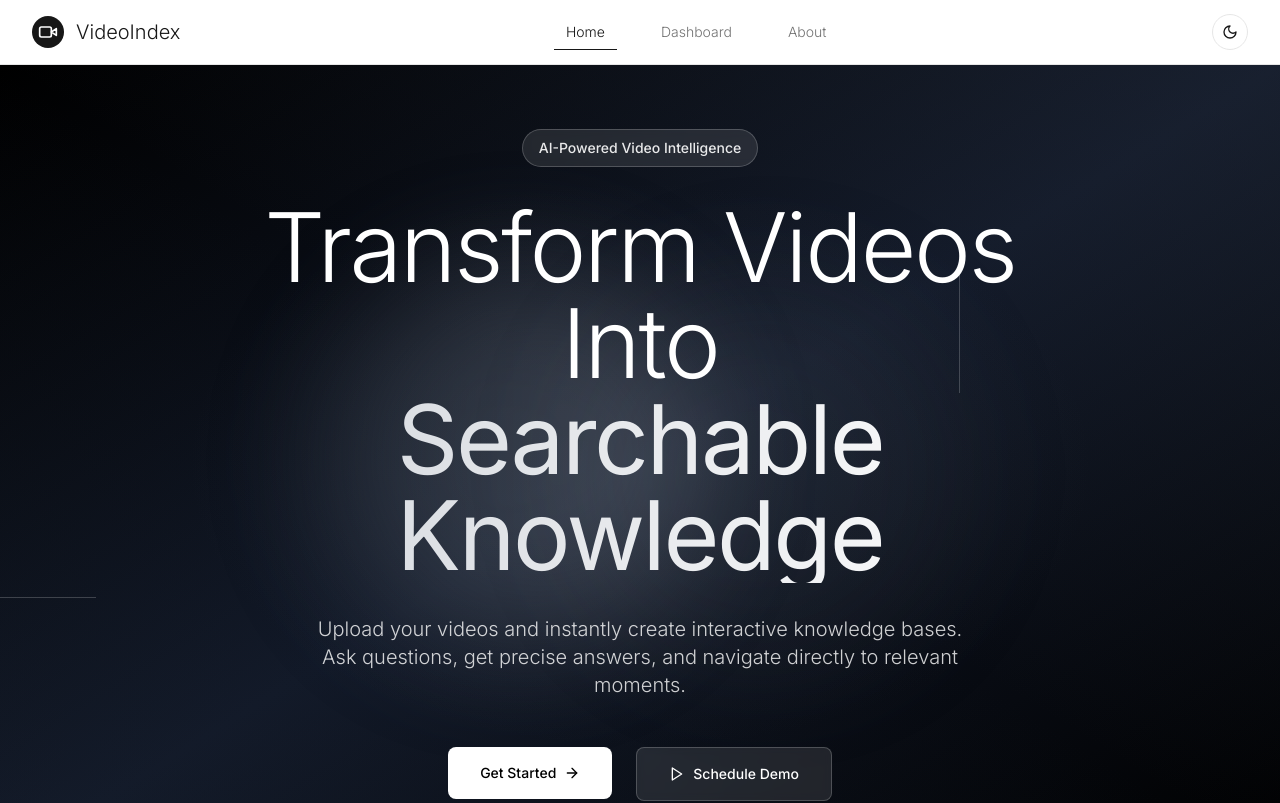
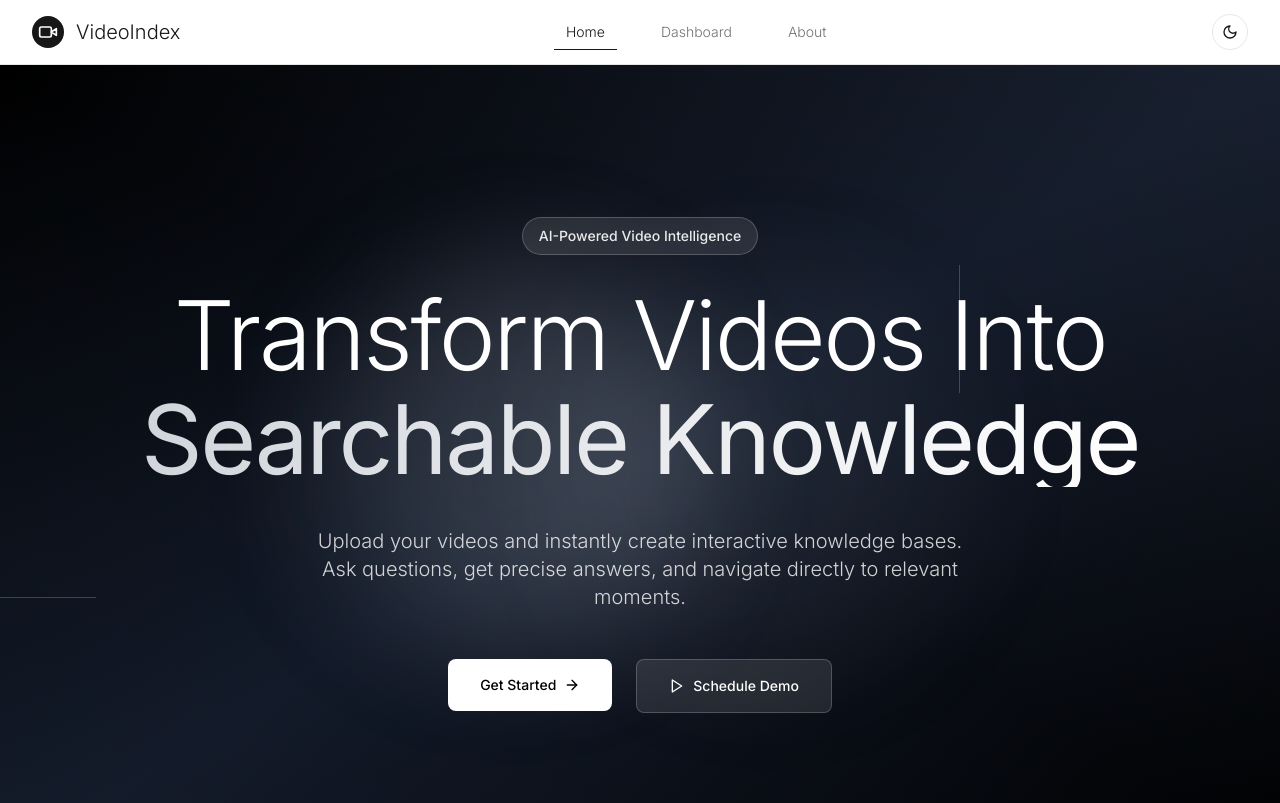
Before and after one commit to mmaazkhanhere/recall-frontend-bolt, a React (Vite) app: page / in a window 1280 px wide. Shown: the top 803 px of the page. Built offline with nearby package versions, Linux system fonts and the light colour scheme.

Commit message:
Fix hero section text display issue

```diff
--- a/src/components/home/HeroSection.tsx
+++ b/src/components/home/HeroSection.tsx
@@ -38,7 +38,7 @@ const HeroSection: React.FC = () => {
         </div>
 
         <div className="container relative mx-auto px-4 sm:px-6 lg:px-8 z-10">
-          <div className="mx-auto max-w-4xl">
+          <div className="mx-auto max-w-5xl">
             {/* Main content */}
             <motion.div
               initial={{ opacity: 0, y: 30 }}
@@ -54,9 +54,9 @@ const HeroSection: React.FC = () => {
               </div>
 
               {/* Heading */}
-              <h1 className="mb-8 text-5xl font-light tracking-tight text-white sm:text-7xl lg:text-8xl">
+              <h1 className="mb-10 text-4xl font-light tracking-tight text-white sm:text-6xl lg:text-7xl xl:text-8xl leading-[1.1] sm:leading-[1.1] lg:leading-[1.1]">
                 Transform Videos Into
-                <span className="block font-normal bg-gradient-to-r from-gray-300 to-white bg-clip-text text-transparent">
+                <span className="block font-normal bg-gradient-to-r from-gray-300 to-white bg-clip-text text-transparent mt-2">
                   Searchable Knowledge
                 </span>
               </h1>
```
